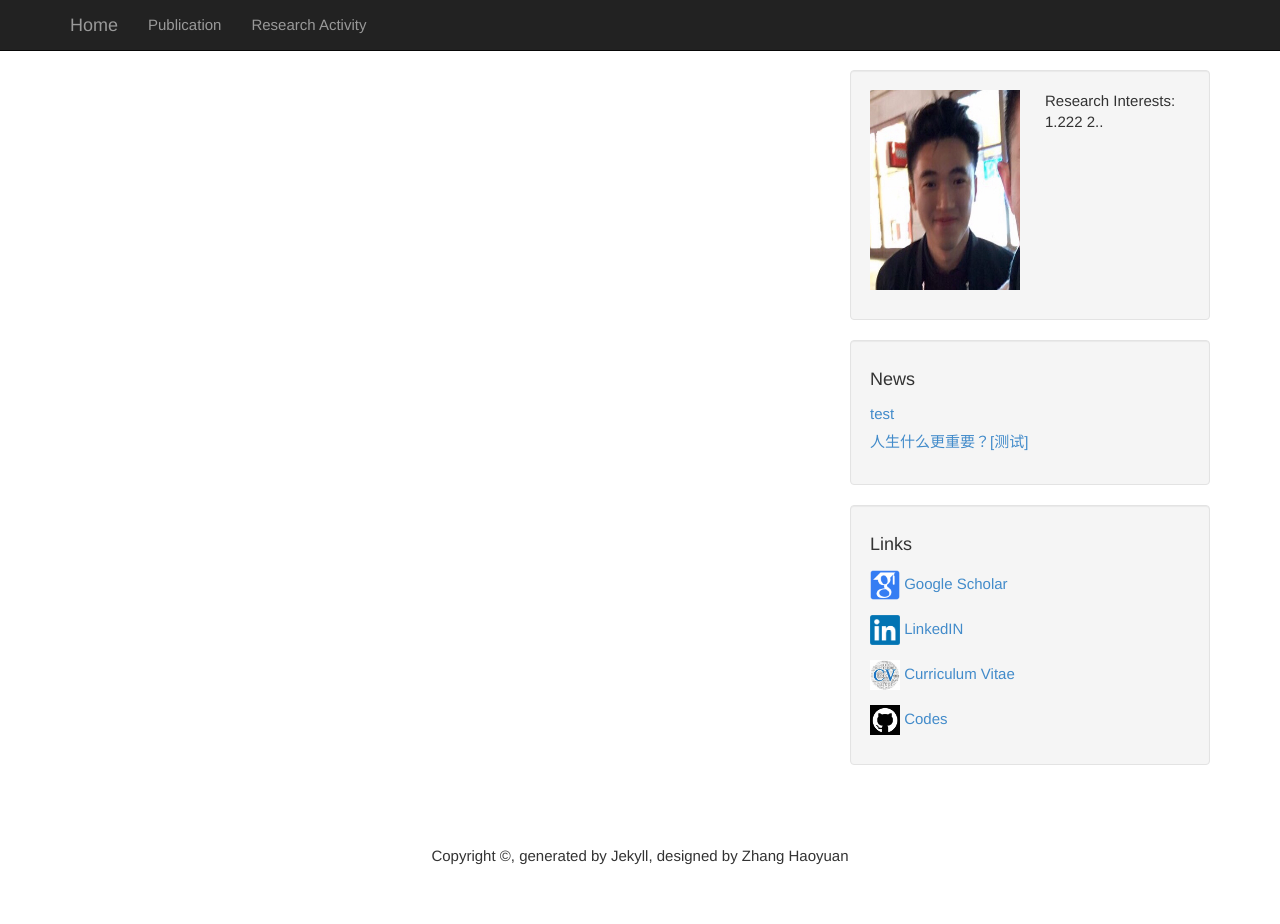
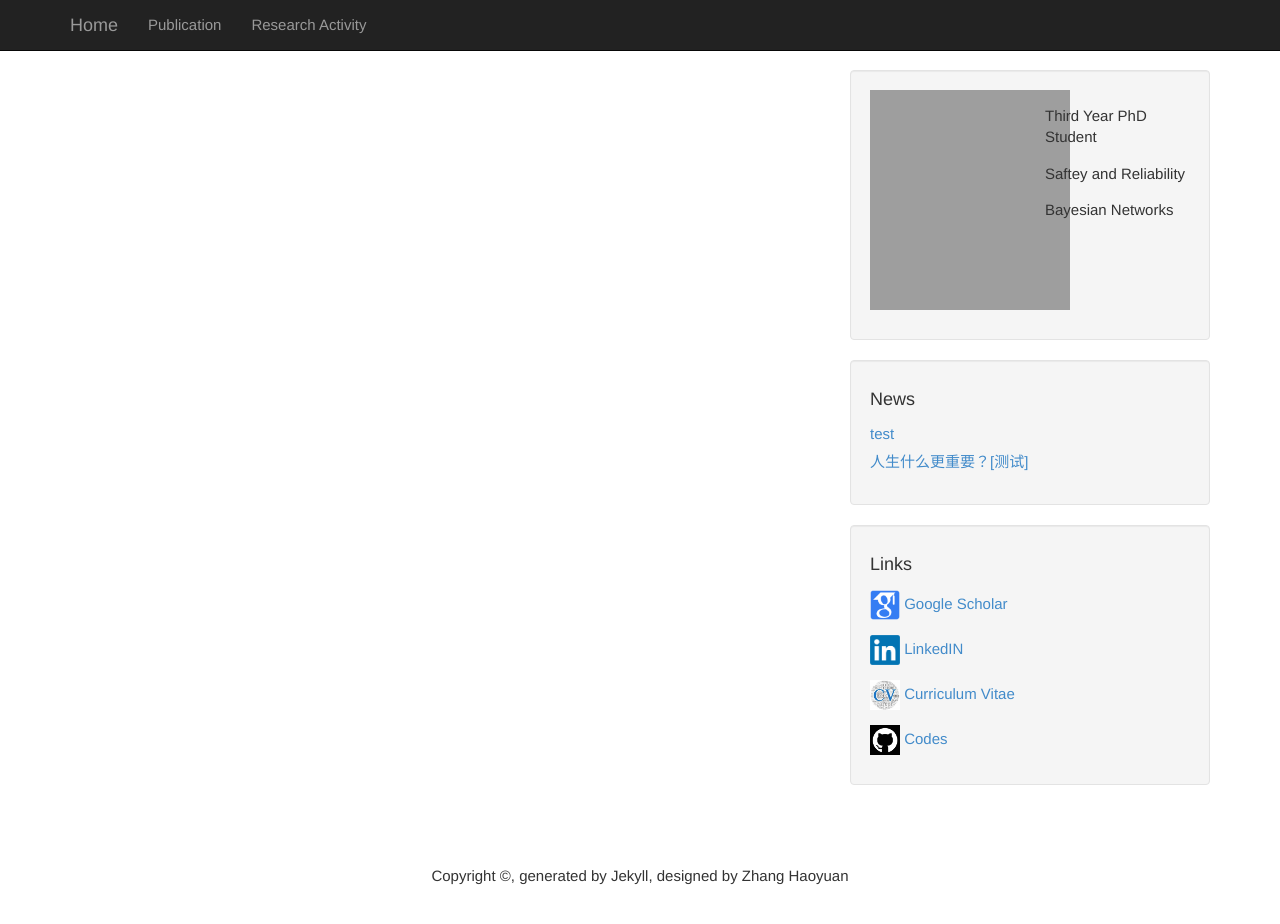
Before and after one commit to july0905/haoyuanzhang1990.github.io, a Jekyll site: the page built from pub.md, in a window 1280 px wide and 937 px high. Shown: the top 924 px of the window. Built offline with Jekyll 4.4.1, drawn with Linux system fonts in a browser that asks for light colours; grey boxes are pictures that could not be loaded.

Commit message:
Update categories.html

```diff
--- a/_includes/categories.html
+++ b/_includes/categories.html
@@ -2,7 +2,7 @@
                 <ul class="list-unstyled">
                   <li>
 
-                    <img src="profile1.JPG" height="200" width="150">
+                    <img src="profile2.JPG" height="220" width="200">
 
                   </li>
                 </ul>
@@ -10,13 +10,27 @@
               <!-- /.col-lg-6 -->
               <div class="col-lg-6">
                 <ul class="list-unstyled">
+                  <p>
+                  </p>
                   <li>
-                    Research Interests:
-                    1.222
-                    2..
+                    Third Year PhD Student
+                  </li>
+                 <p>
+                 </p>
+              <li>
+                Saftey and Reliability
+              </li>
+                 <p>
+                  </p>
+              <li>
+                Bayesian Networks
+              </li>
 
-                    </a>
-                  </li>
+
+
+
+
+
                 </ul>
               </div>
               <!-- /.col-lg-6 -->
```
